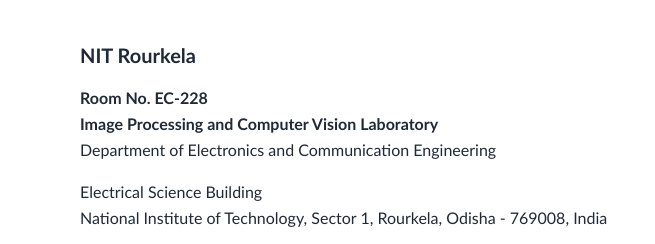
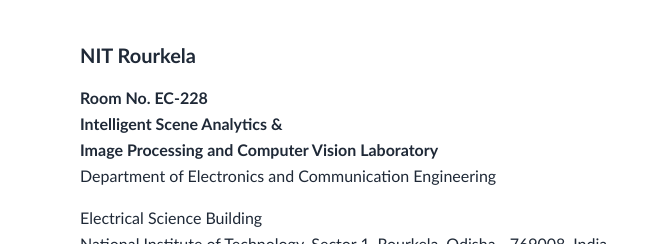
Before and after one commit to arkabairagi/arkabairagi.github.io, a plain HTML site: page index.html in a window 1280 px wide. Shown: the part 1070-1314 px from the top of the page, 0-655 px from the left. Drawn offline with nearby package versions, Linux system fonts and the light colour scheme; some icons are missing.

Commit message:
Update index.html

```diff
--- a/index.html
+++ b/index.html
@@ -112,6 +112,7 @@
             <div>
                 <h3 class="text-xl font-bold mb-4">NIT Rourkela</h3>
                 <p class="font-bold">Room No. EC-228</p>
+                <p class="font-bold">Intelligent Scene Analytics & </p>
                 <p class="font-bold">Image Processing and Computer Vision Laboratory</p>
                 <p class="text-black-900 mb-4">Department of Electronics and Communication Engineering</p>
 
```
